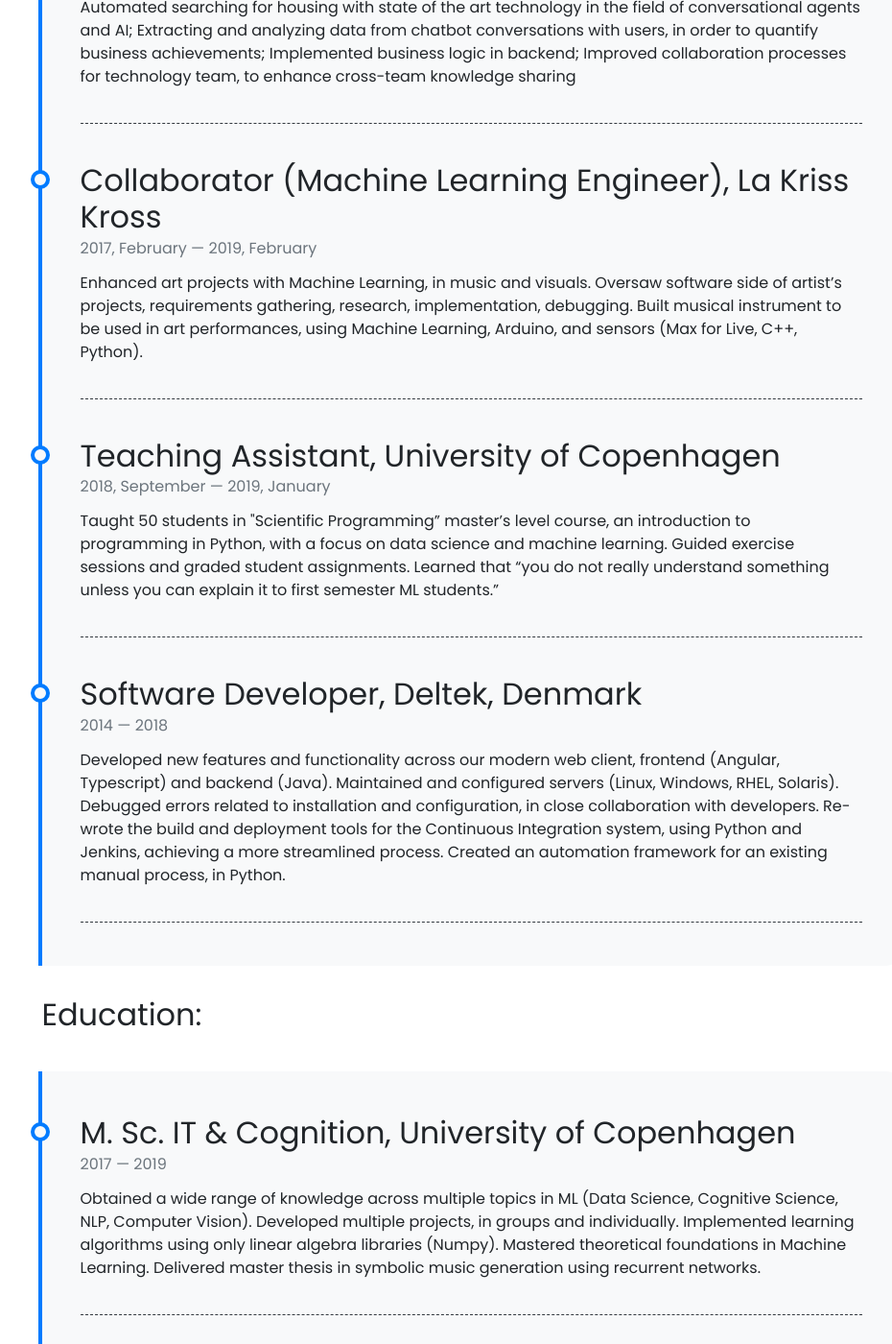
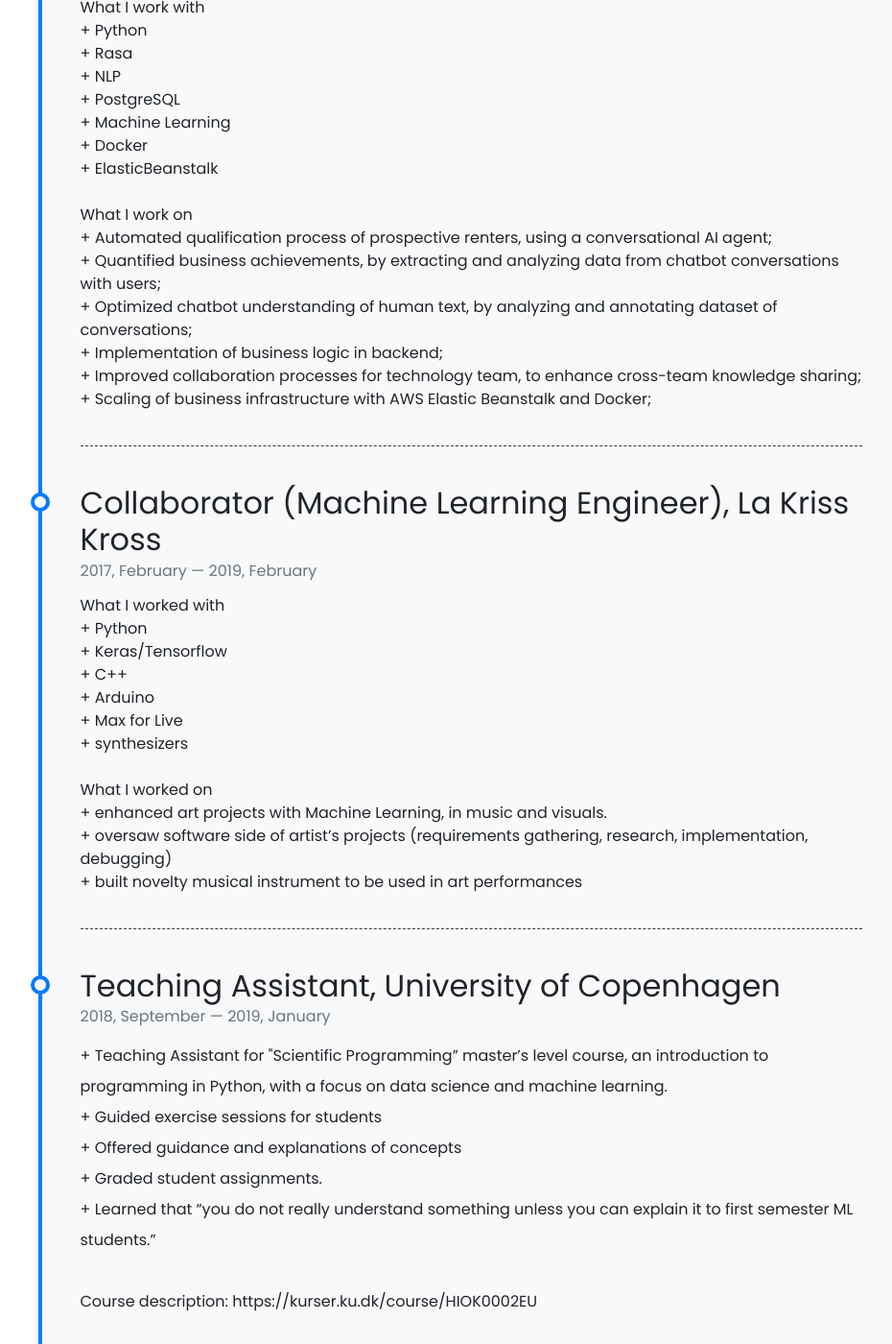
Before and after one commit to cristianmtr/resume, a Jekyll site: the page built from index.html, in a window 1280 px wide and 1400 px high, scrolled down 1333 px. Shown: the whole window at 96% size, without its empty margins (149-1079 px from the left). Built offline with Jekyll 4.4.1, drawn with Linux system fonts in a browser that asks for light colours; nearby versions of some CDN libraries; comment, search, counter and statistics services are not loaded; some of the changed text lies outside the part shown.

Commit message:
update CV

```diff
--- a/_data/fields.yml
+++ b/_data/fields.yml
@@ -6,7 +6,7 @@
   percentage: 70
   color: success
 
-- name: SysAdmin
+- name: DevOps
   percentage: 60
   color: info
 
--- a/_data/languages.yml
+++ b/_data/languages.yml
@@ -2,7 +2,7 @@
   percentage: 90
   color: dark
 
-- name: TypeScript
+- name: SQL
   percentage: 70
   color: info
 
@@ -10,7 +10,7 @@
   percentage: 60
   color: blue
 
-- name: SQL
+- name: TypeScript
   percentage: 40
   color: success
 
--- a/_data/work.yml
+++ b/_data/work.yml
@@ -1,24 +1,24 @@
 - title: Machine Learning Engineer, Alpaca GmbH
   from: 2019, August
   to: present
-  description: Automated searching for housing with state of the art technology in the field of conversational agents and AI; Extracting and analyzing data from chatbot conversations with users, in order to quantify business achievements; Implemented business logic in backend; Improved collaboration processes for technology team, to enhance cross-team knowledge sharing
-
+  description: What I work with<br>+ Python<br>+ Rasa<br>+ NLP<br>+ PostgreSQL<br>+ Machine Learning<br>+ Docker<br>+ ElasticBeanstalk<br><br>What I work on<br>+ Automated qualification process of prospective renters, using a conversational AI agent;<br>+ Quantified business achievements, by extracting and analyzing data from chatbot conversations with users;<br>+ Optimized chatbot understanding of human text, by analyzing and annotating dataset of conversations;<br>+ Implementation of business logic in backend;<br>+ Improved collaboration processes for technology team, to enhance cross-team knowledge sharing;<br>+ Scaling of business infrastructure with AWS Elastic Beanstalk and Docker;
 
 
 - title: Collaborator (Machine Learning Engineer), La Kriss Kross
   from: 2017, February
   to: 2019, February
-  description: Enhanced art projects with Machine Learning, in music and visuals. Oversaw software side of artist’s projects, requirements gathering, research, implementation, debugging. Built musical instrument to be used in art performances, using Machine Learning, Arduino, and sensors (Max for Live, C++, Python).
+  description: What I worked with<br>+ Python<br>+ Keras/Tensorflow<br>+ C++<br>+ Arduino<br>+ Max for Live<br>+ synthesizers<br><br>What I worked on<br>+ enhanced art projects with Machine Learning, in music and visuals.<br>+ oversaw software side of artist’s projects (requirements gathering, research, implementation, debugging)<br>+ built novelty musical instrument to be used in art performances
+
 
 
 - title: Teaching Assistant, University of Copenhagen
   from: 2018, September
   to: 2019, January
-  description: Taught 50 students in "Scientific Programming” master’s level course, an introduction to programming in Python, with a focus on data science and machine learning. Guided exercise sessions and graded student assignments. Learned that “you do not really understand something unless you can explain it to first semester ML students.”
+  description: '<p style="line-height:2rem;" id="ember1574" class="pv-entity__description t-14 t-black t-normal inline-show-more-text ember-view">+ Teaching Assistant for "Scientific Programming” master’s level course, an introduction to programming in Python, with a focus on data science and machine learning.<br>+ Guided exercise sessions for students<br>+ Offered guidance and explanations of concepts<br>+ Graded student assignments.<br>+ Learned that “you do not really understand something unless you can explain it to first semester ML students.”<br><br>Course description:  https://kurser.ku.dk/course/HIOK0002EU'
 
 
 
 - title: Software Developer, Deltek, Denmark
   from: 2014
   to: 2018
-  description: Developed new features and functionality across our modern web client, frontend (Angular, Typescript) and backend (Java). Maintained and configured servers (Linux, Windows, RHEL, Solaris). Debugged errors related to installation and configuration, in close collaboration with developers. Re-wrote the build and deployment tools for the Continuous Integration system, using Python and Jenkins, achieving a more streamlined process. Created an automation framework for an existing manual process, in Python.
+  description: What I worked with<br>+ Python<br>+ Angular<br>+ TypeScript<br>+ Jenkins<br>+ Linux<br>+ Windows Server<br><br>What I worked on<br>+ enhanced the build and deployment tools for the Continuous Integration system, using Python and Jenkins.<br>+ developed new features and functionality across our modern web client, frontend (Angular, Typescript) and backend (Java)<br>+ maintenance and configuration of servers (Linux, Windows, RHEL, Solaris).<br>+ debugged errors related to installation and configuration, in close collaboration with developers.<br>+ automated testing flow for developers, with framework for GUI tests
```
Also changed, not shown: _data/school.yml (+6 -3 lines).
